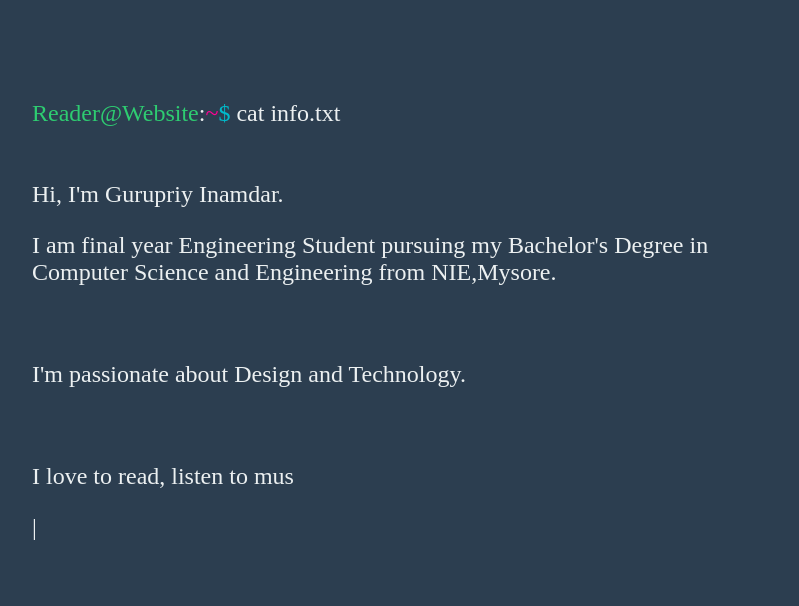
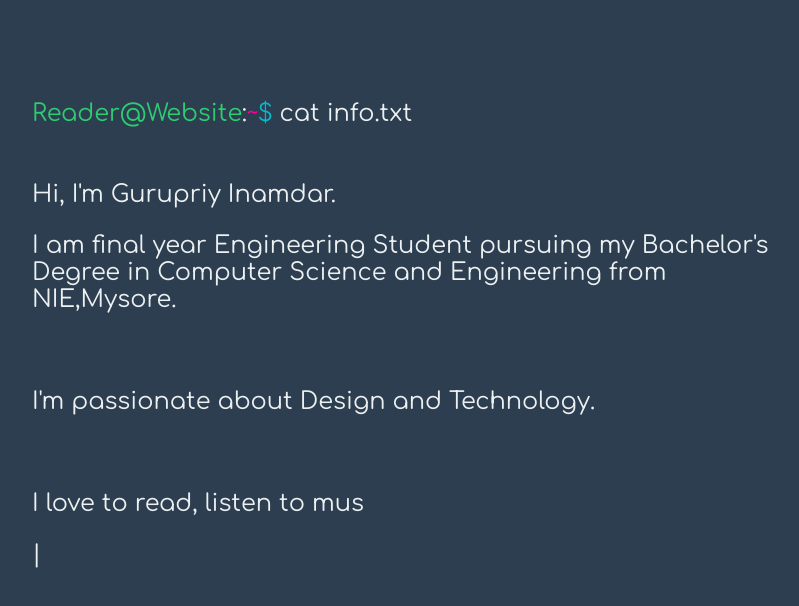
Before and after one commit to Gurupriy/Gurupriy, a plain HTML site: page index.html in a window 1280 px wide. Shown: the whole page, without its empty margins (233-1032 px from the left). Drawn offline with nearby package versions, Linux system fonts and the light colour scheme.

Commit message:
Update index.html

```diff
--- a/index.html
+++ b/index.html
@@ -30,7 +30,7 @@ THE SOFTWARE.
 		background-color: #2c3e50
 	}
 	#console {
-		font-family:'Josefin Sans',serif;;
+		font-family:'Comfortaa',serif;;
 		color:#ecf0f1;
 		width:750px;
 		margin-left:auto;
```
